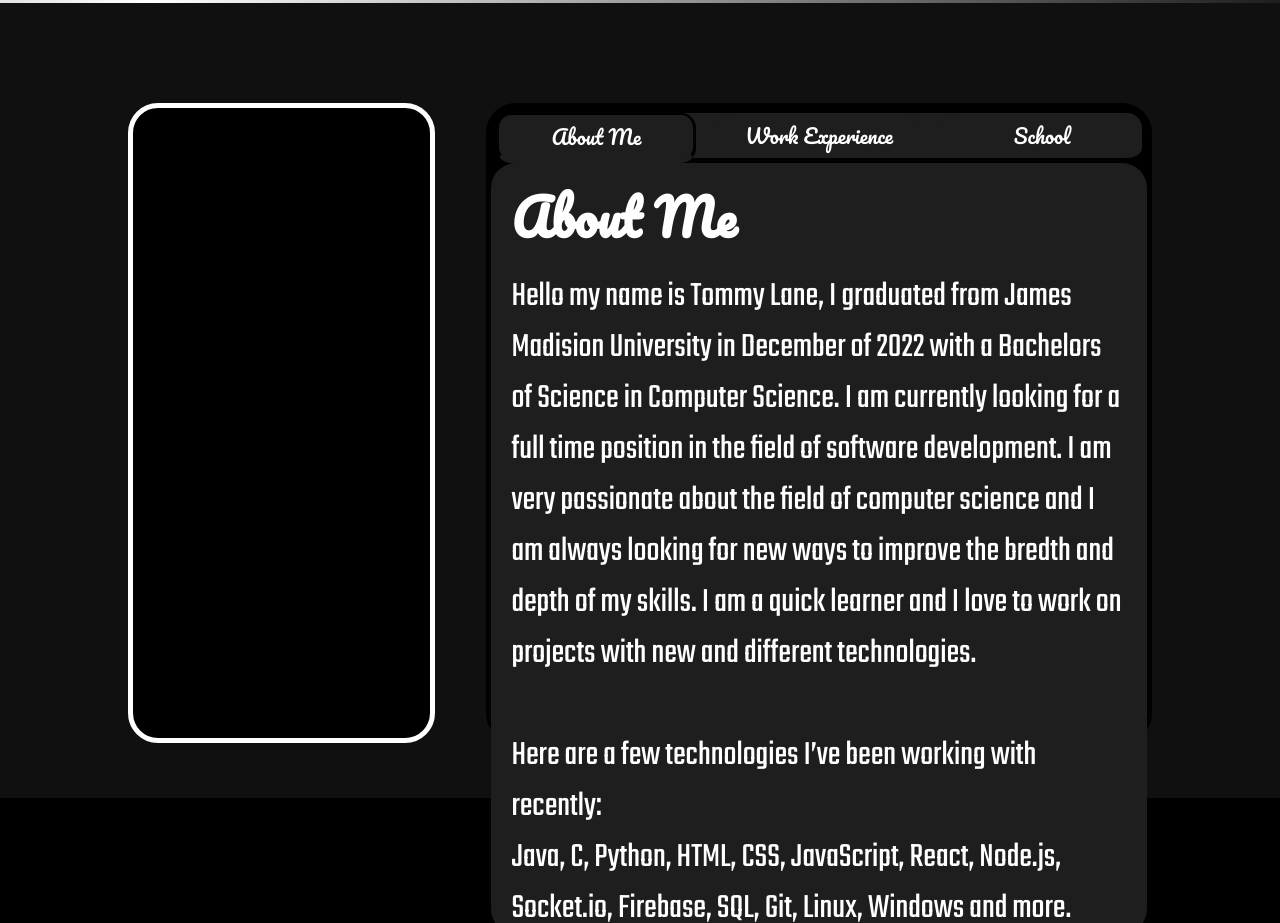
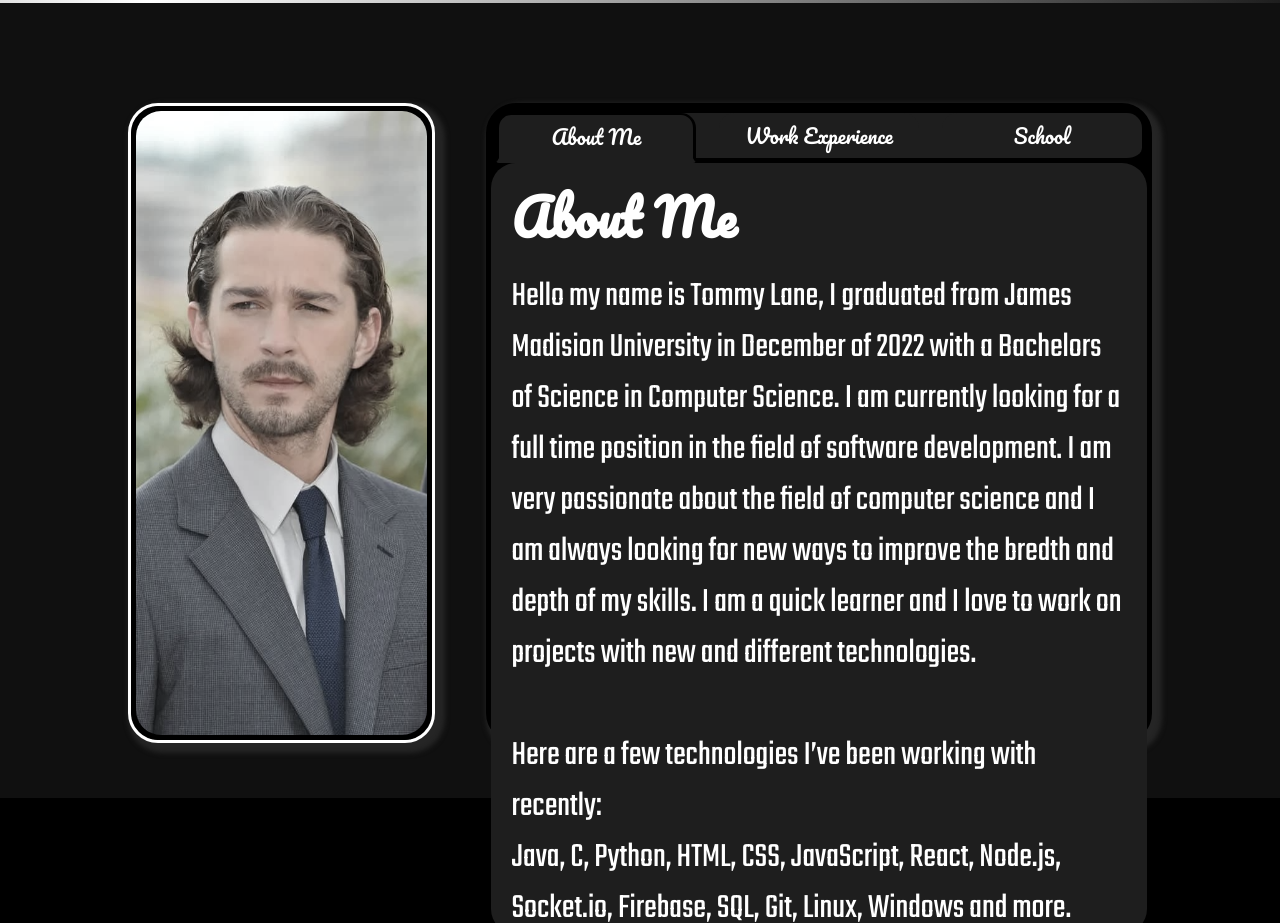
Before and after one commit to lanetb/Portfolio, a plain HTML site: page index.html in a window 1280 px wide. Shown: the part 802-1725 px from the top of the page. Drawn offline with Linux system fonts and the light colour scheme; animation ran at ten frames a second.

Commit message:
added image and added nav bar tweeks

```diff
--- a/index.html
+++ b/index.html
@@ -140,7 +140,7 @@
 
         <div class="wrapper">
             <div class="photo">
-                <img src="profilepic.jpg" alt="">
+                <img src="me.jpg" alt="">
             </div>
             <div class="bio">
                 <div class="top">
--- a/navbar.js
+++ b/navbar.js
@@ -24,3 +24,7 @@ toggle.addEventListener('click', function() {
     const isOpen = dropDown.classList.contains('open');
     toggleIcon.classList = isOpen ? 'fas fa-xmark' : 'fas fa-bars';
 });
+
+window.onbeforeunload = function () {
+    window.scrollTo(0, 0);
+}
--- a/style.css
+++ b/style.css
@@ -271,7 +271,22 @@ i{
     background: #000000;
     flex-basis: 30%;
     margin-top: 50px;
-    border: #fff 5px solid;
+    border: #fff 3px solid;
+    box-shadow: #252525 5px 5px 5px 5px;
+}
+
+.photo img{
+    height: 100%;
+    width: 100%;
+    border-radius: 30px;
+    border: #000000 5px solid;
+    object-fit: cover;
+    filter: grayscale(50%);
+    transition: all 1s ease;
+}
+
+.photo img:hover{
+    filter: grayscale(0%);
 }
 
 .bio{
@@ -284,6 +299,7 @@ i{
     background-color: black;
     flex-direction: column;
     flex-basis: 65%;
+    box-shadow: #252525 5px 5px 5px 5px;
 }
 
 .bio .top{
@@ -311,9 +327,8 @@ i{
     border-bottom: #000000 5px solid;
 }
 
-.bio .top .aboutme{
+.bio .top .aboutMe{
     border-bottom-right-radius: 0;
-
 }
 
 .bio .top .work{
@@ -327,10 +342,11 @@ i{
 
 .bio .top .active{
     border-bottom: #1e1e1e 5px solid;
+    border-bottom-right-radius: 3px;
+    border-bottom-left-radius: 3px;
     border-right: #000 3px solid;
     border-left: #000 3px solid;
     border-top: #000 2px solid;
-
 }
 
 .bio .bottom{
```
Also changed, not shown: me.jpg (added).
